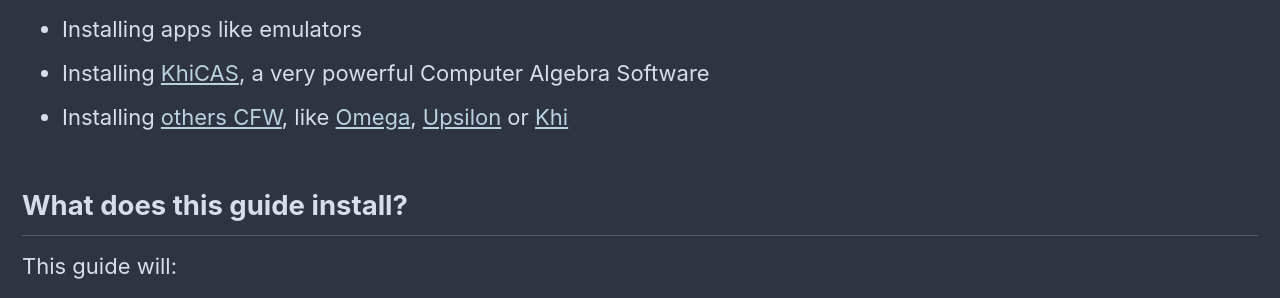
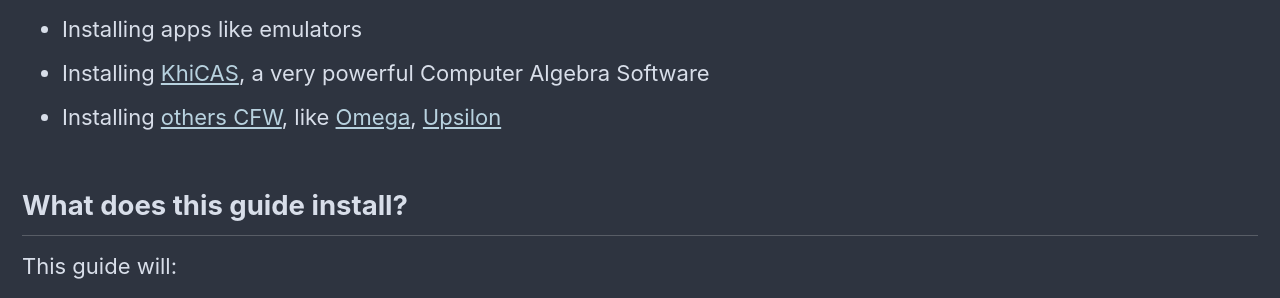
Before and after one commit to Omega-Numworks/Omega-Guide, a Jekyll site: the page built from _pages/en_US/home.md, in a window 1280 px wide. Shown: the part 985-1283 px from the top of the page. Built offline with Jekyll 4.4.1, drawn with Linux system fonts in a browser that asks for light colours; comment, search, counter and statistics services are not loaded.

Commit message:
remove Khi fro Home
Khi is made in a bad way, RapidZapper and M4xi1m3 recommanded not to recommend it

```diff
--- a/_pages/en_US/home.md
+++ b/_pages/en_US/home.md
@@ -21,7 +21,7 @@
 * Running homebrew software and games made for or ported to the Numworks
 * Installing apps like emulators
 * Installing [KhiCAS](https://www-fourier.univ-grenoble-alpes.fr/~parisse/numworks/khicasnw.html), a very powerful Computer Algebra Software
-* Installing [others CFW](choose-a-cfw), like [Omega](omega), [Upsilon](upsilon) or [Khi](https://www-fourier.univ-grenoble-alpes.fr/~parisse/nws.html)
+* Installing [others CFW](choose-a-cfw), like [Omega](omega), [Upsilon](upsilon)
 
 ## What does this guide install?
 
```
